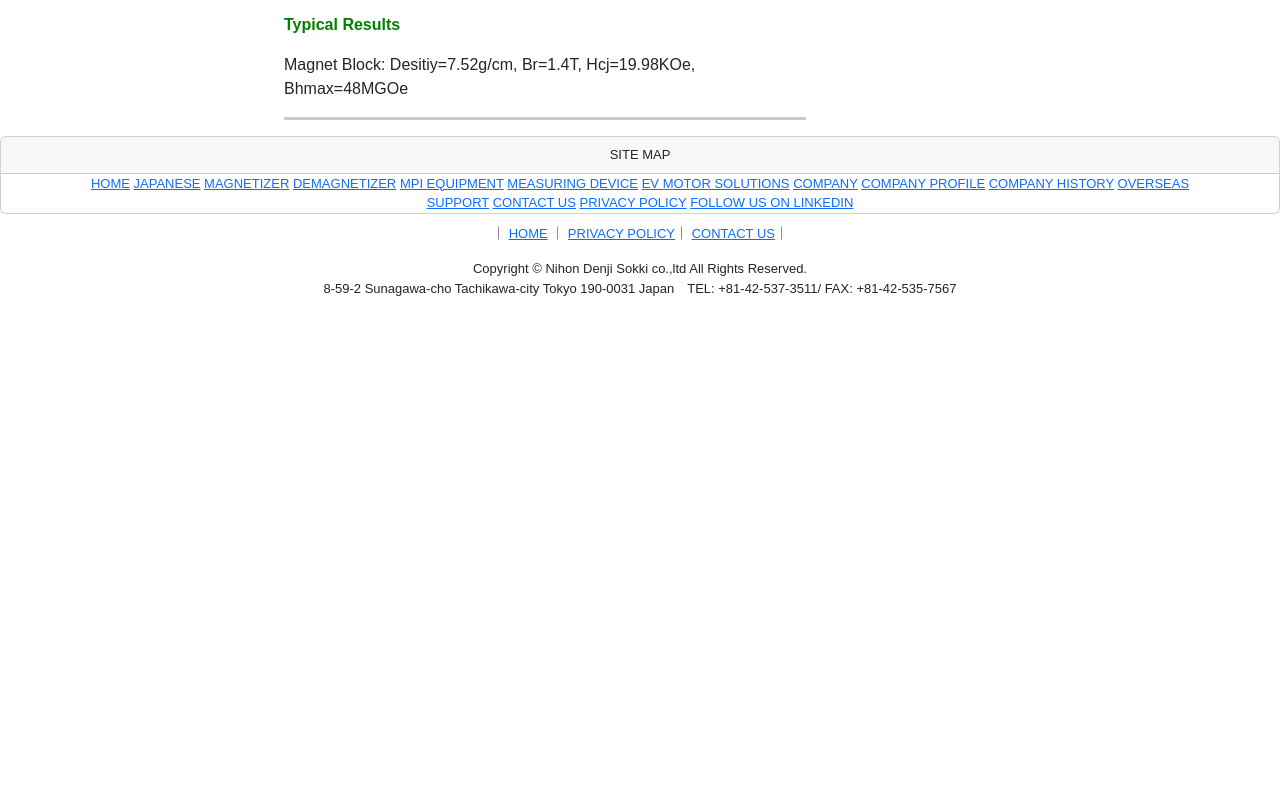
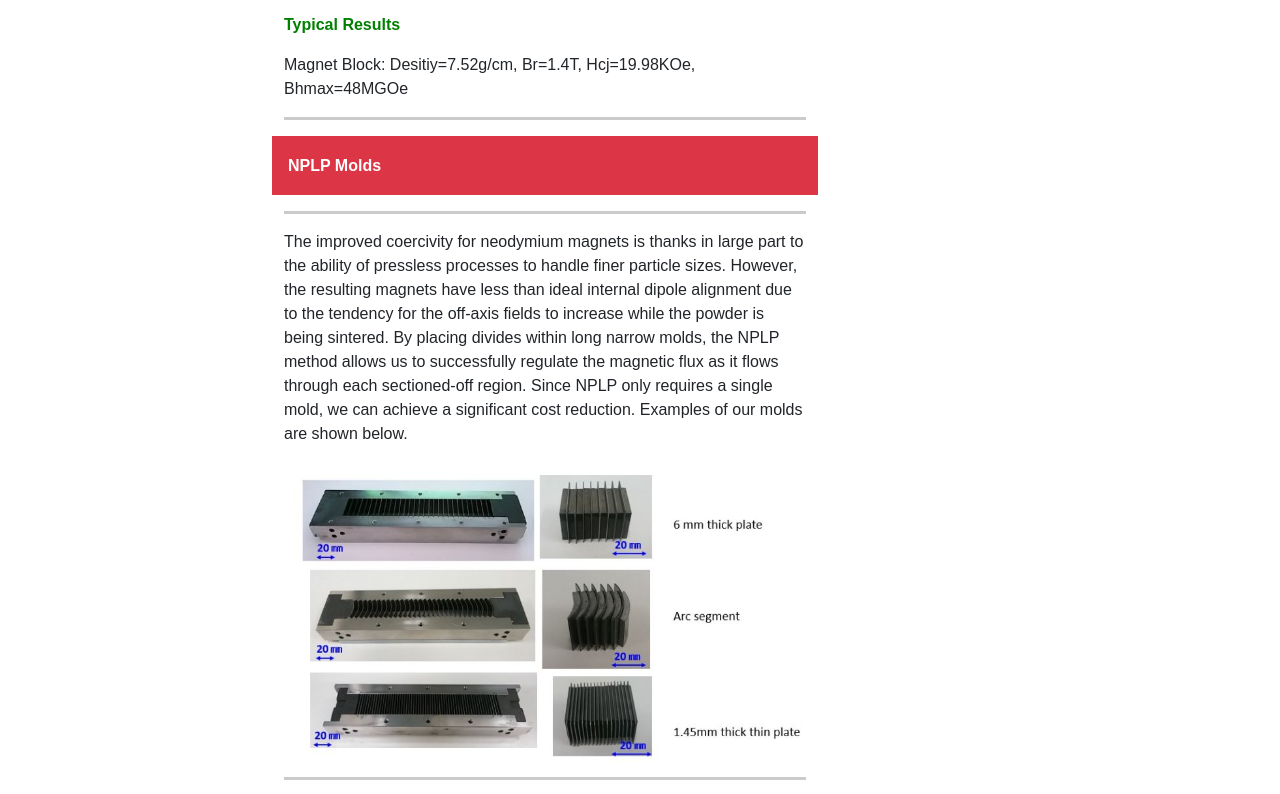
Before and after one commit to Leisenfelder/MagnetSolutionsPage, a plain HTML site: page NPLP.html in a window 1280 px wide. Shown: the part 1962-2756 px from the top of the page. Before the commit the page ends 2276 px from the top, so only its background shows below. Drawn offline with nearby package versions, Linux system fonts and the light colour scheme.

Commit message:
added NPLP mold content

```diff
--- a/NPLP.html
+++ b/NPLP.html
@@ -126,6 +126,18 @@
                 <p>Magnet Block: Desitiy=7.52g/cm, Br=1.4T, Hcj=19.98KOe, Bhmax=48MGOe</p>
                 <hr>
               </div>
+              <div class="text-bg-danger p-3">
+                <span style="font-size: medium; color: white;"><b>NPLP Molds</b></span>
+              </div>
+              <div class="container" style="font-size: medium;">
+                <hr>
+                <p>The improved coercivity for neodymium magnets is thanks in large part to the ability of pressless processes to handle finer particle sizes. However, the resulting magnets have less than ideal internal dipole alignment due to the tendency for the off-axis fields to increase while the powder is being sintered.  By placing divides within long narrow molds, the NPLP method allows us to successfully regulate the magnetic flux as it flows through each sectioned-off region. Since NPLP only requires a single mold, we can achieve a significant cost reduction. Examples of our molds are shown below.</p>
+                <img src="./Images/NPLP_mold.jpg" class="d-block w-100" alt="...">
+                <hr>
+              </div>
+
+
+
 
             </div>
             <!-- Left Main Column-->
```
Also changed, not shown: Images/NPLP_mold.jpg (added).
